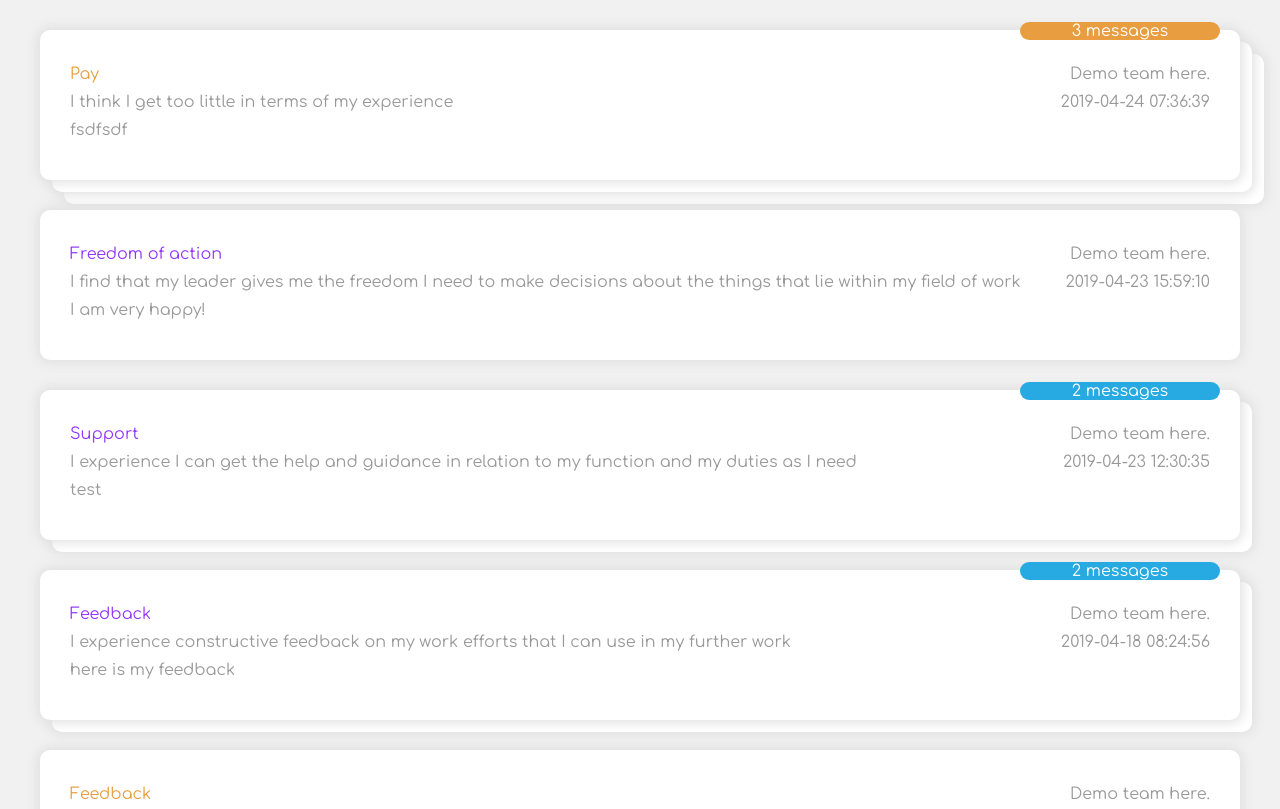
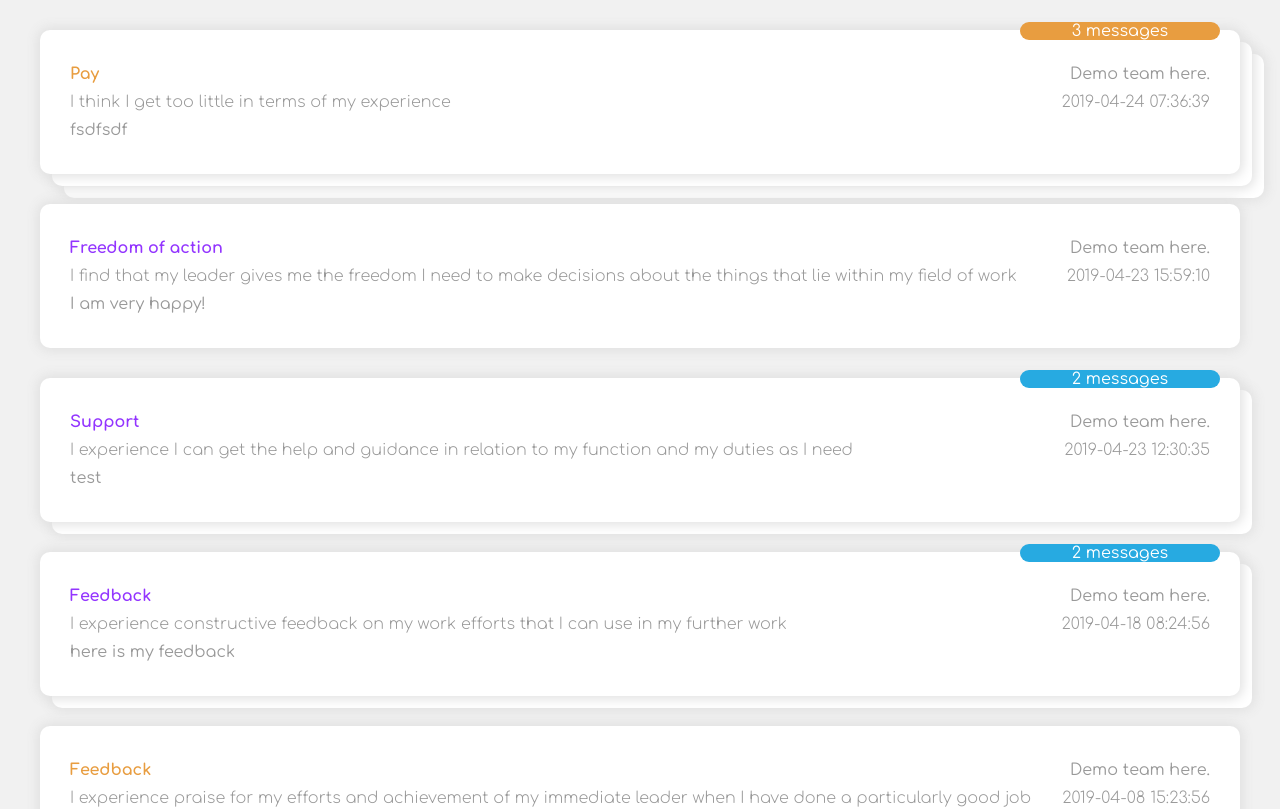
Before and after one commit to viktormmarkov/threads, a React (Create React App) app: page / in a window 1280 px wide. Shown: the top 809 px of the page. Built offline with nearby package versions, Linux system fonts and the light colour scheme; data requests are answered from the project's data file.

Commit message:
UI changes

```diff
--- a/src/App.scss
+++ b/src/App.scss
@@ -113,7 +113,6 @@ html, body, #root {
   border-radius: $borderRadius;
   background-color: $card-background;
   z-index: 5;
-  height: 90px;
   box-shadow: 0 0px 12px 3px #e1e1e1;
   @include column();
 
@@ -125,12 +124,18 @@ html, body, #root {
     justify-content: space-between;
     @include row();
   }
+
+  .card-body {
+    font-weight: 300;
+  }
   .card-title {
     .high-rating {
+      font-weight: bolder;
       color: $highrating
     }
     .low-rating {
       color: $lowrating;
+      font-weight: bolder;
     }
   }
 }
```
